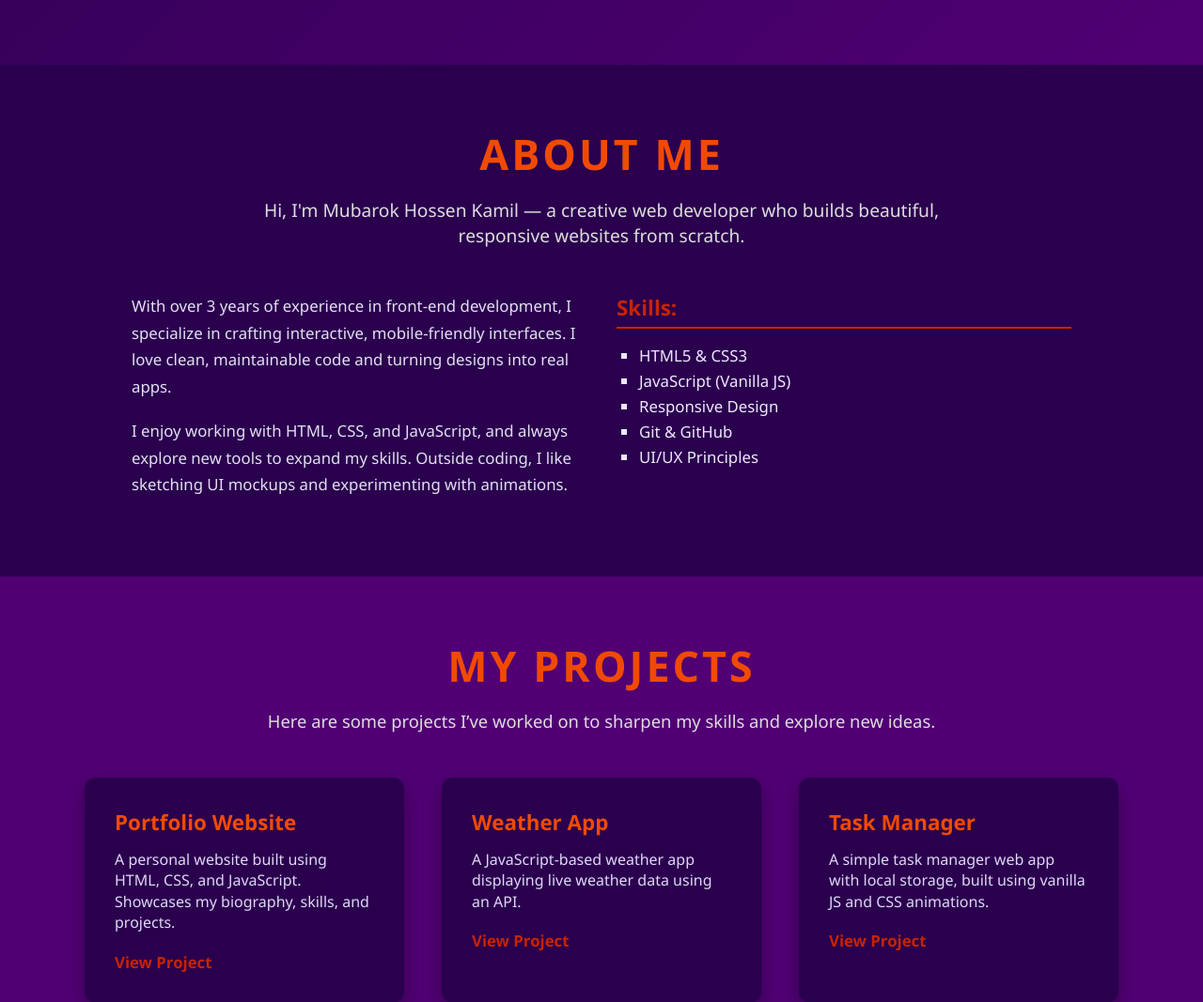
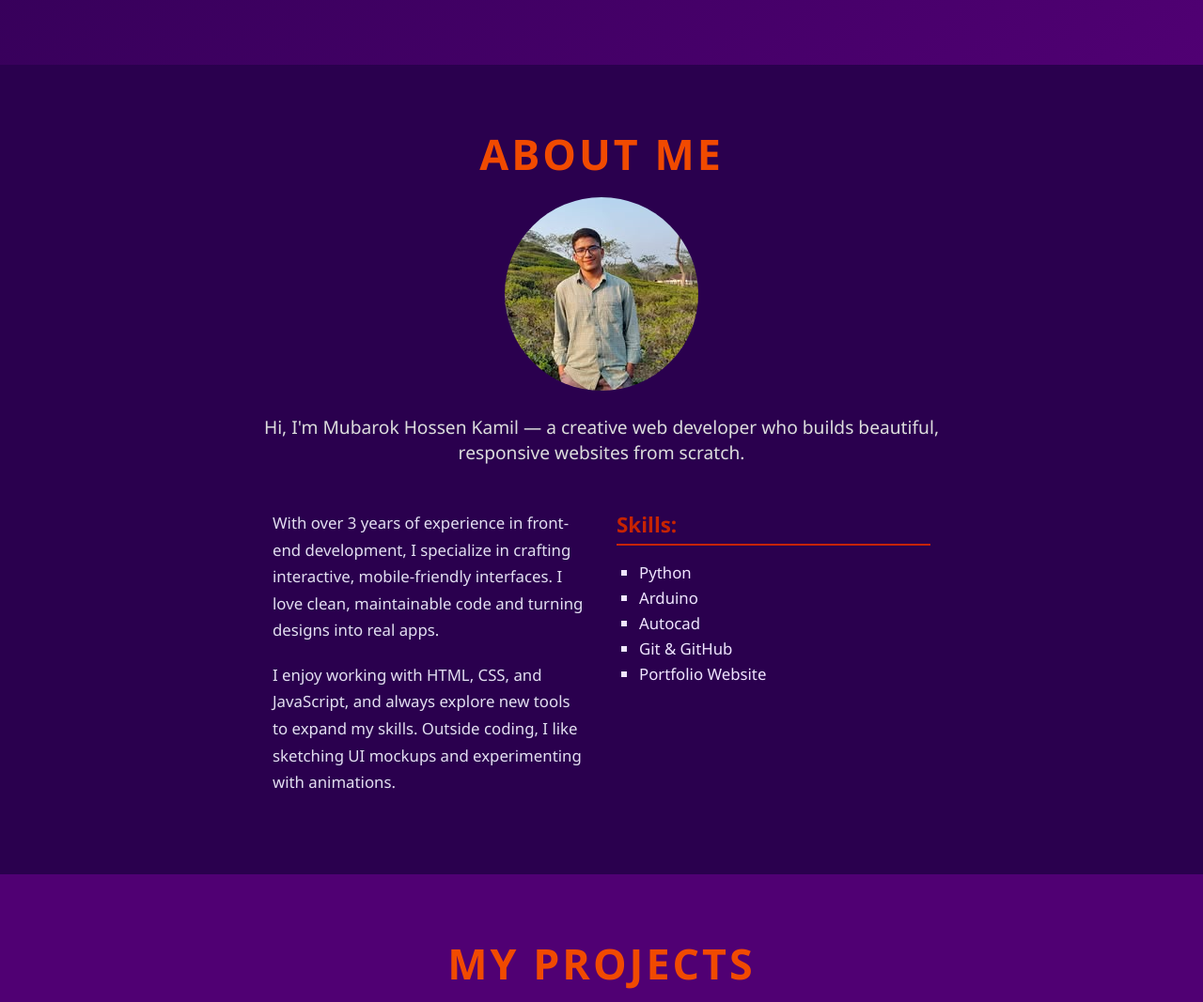
Before and after one commit to mubarokkamil/my-portfolio, a plain HTML site: page index.html in a window 1280 px wide. Shown: the part 800-1867 px from the top of the page at 94% size. Drawn offline with Linux system fonts and the light colour scheme.

Commit message:
Added professional profile picture to About section

```diff
--- a/index.html
+++ b/index.html
@@ -43,7 +43,11 @@
  <section id="about" class="about-section">
   <div class="container">
     <h2>About Me</h2>
+
+    <img src="Me_Pic.jpg" alt="Mubarok Hossen Kamil" class="profile-pic">
+
     <p class="intro">Hi, I'm Mubarok Hossen Kamil — a creative web developer who builds beautiful, responsive websites from scratch.</p>
+
     <div class="about-details">
       <div class="about-text">
         <p>
@@ -56,16 +60,17 @@
       <div class="about-skills">
         <h3>Skills:</h3>
         <ul>
-            <li>HTML5 & CSS3</li>
-            <li>JavaScript (Vanilla JS)</li>
-            <li>Responsive Design</li>
+          <li>Python</li>
+          <li>Arduino</li>
+          <li>Autocad</li>
           <li>Git & GitHub</li>
-            <li>UI/UX Principles</li>
+          <li>Portfolio Website</li>
         </ul>
       </div>
     </div>
   </div>
 </section>
+
 
   <!-- Projects Section -->
   <section id="projects" class="projects-section">
--- a/style.css
+++ b/style.css
@@ -441,3 +441,25 @@ body {
     padding: 0.5rem 0;
   }
 }
+
+/* Center content inside .container for About section */
+.about-section .container {
+  text-align: center;
+}
+
+/* Profile picture style */
+.profile-pic {
+  width: 206px;
+  height: 206px;
+  border-radius: 50%;
+  object-fit: cover;
+  margin-bottom: 20px;
+  display: inline-block;
+}
+
+/* About details text aligns left but centered container */
+.about-details {
+  text-align: left;
+  max-width: 700px;
+  margin: 0 auto;
+}
```
Also changed, not shown: Me_Pic.jpg (added). Lines whose indentation alone changed are shown as unchanged.
